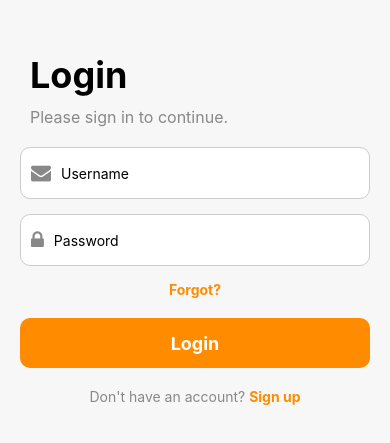
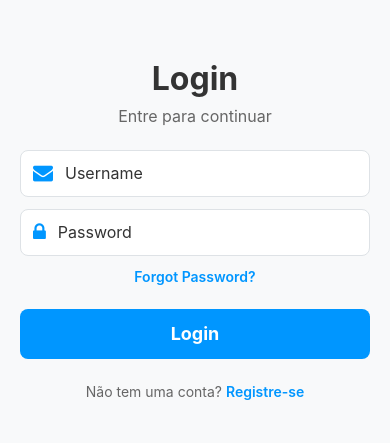
Before and after one commit to elencabral1/ListaTarefas_Front, a React Native app: screen /Login in a window 390 px wide. Shown: the part 193-636 px from the top of the page. Built offline with nearby package versions, Linux system fonts and the light colour scheme.

Commit message:
Alteração no Design e Readme

```diff
--- a/src/screens/LoginScreen.tsx
+++ b/src/screens/LoginScreen.tsx
@@ -48,11 +48,11 @@ const LoginScreen: React.FC<Props> = ({ navigation }) => {
   return (
     <View style={styles.container}>
       <Text style={styles.title}>Login</Text>
-      <Text style={styles.subtitle}>Please sign in to continue.</Text>
+      <Text style={styles.subtitle}>Entre para continuar</Text>
       {errorMessage && <Text style={styles.error}>{errorMessage}</Text>}
 
       <View style={styles.inputContainer}>
-        <FontAwesome name="envelope" size={20} color="#888" style={styles.icon} />
+        <FontAwesome name="envelope" size={20} color="#0096FF" style={styles.icon} />
         <TextInput
           style={styles.input}
           placeholder="Username"
@@ -62,7 +62,7 @@ const LoginScreen: React.FC<Props> = ({ navigation }) => {
       </View>
 
       <View style={styles.inputContainer}>
-        <FontAwesome name="lock" size={20} color="#888" style={styles.icon} />
+        <FontAwesome name="lock" size={20} color="#0096FF" style={styles.icon} />
         <TextInput
           style={styles.input}
           placeholder="Password"
@@ -73,15 +73,15 @@ const LoginScreen: React.FC<Props> = ({ navigation }) => {
       </View>
 
       <TouchableOpacity onPress={() => navigation.navigate('ForgotPassword')}>
-        <Text style={styles.forgotPassword}>Forgot?</Text>
+        <Text style={styles.forgotPassword}>Forgot Password?</Text>
       </TouchableOpacity>
       <TouchableOpacity style={styles.loginButton} onPress={handleLogin}>
         <Text style={styles.loginButtonText}>Login</Text>
       </TouchableOpacity>
       <Text style={styles.signupText}>
-        Don't have an account?{' '}
+        Não tem uma conta?{' '}
         <Text style={styles.signupLink} onPress={() => navigation.navigate('Register')}>
-          Sign up
+          Registre-se
         </Text>
       </Text>
     </View>
@@ -96,75 +96,74 @@ const styles = StyleSheet.create({
     justifyContent: 'center',
     alignItems: 'center',
     padding: 20,
-    backgroundColor: '#f7f7f7',
+    backgroundColor: '#F8F9FA',
   },
   title: {
-    fontSize: 36,
-    fontWeight: 'bold',
-    color: '#000',
-    alignSelf: 'flex-start',
-    marginBottom: 10,
-    marginLeft: 10, // Alinha o título à esquerda
+    fontSize: 32,
+    fontWeight: '700',
+    color: '#333',
+    marginBottom: 8,
   },
   subtitle: {
     fontSize: 16,
-    color: '#888',
-    marginBottom: 20,
-    alignSelf: 'flex-start',
-    marginLeft: 10,
+    color: '#666',
+    marginBottom: 24,
   },
   error: {
-    color: 'red',
+    color: '#D9534F',
     textAlign: 'center',
-    marginBottom: 10,
+    marginBottom: 12,
   },
   inputContainer: {
     flexDirection: 'row',
     alignItems: 'center',
     width: '100%',
-    maxWidth: 400,
-    backgroundColor: '#fff',
+    maxWidth: 360,
+    backgroundColor: '#FFF',
     borderWidth: 1,
-    borderColor: '#ccc',
-    borderRadius: 10,
-    marginBottom: 15,
-    paddingHorizontal: 10,
+    borderColor: '#DEE2E6',
+    borderRadius: 8,
+    marginBottom: 12,
+    paddingHorizontal: 12,
+    elevation: 1, // Add shadow for modern look
   },
   icon: {
-    marginRight: 10,
+    marginRight: 12,
   },
   input: {
     flex: 1,
-    height: 50,
+    height: 45,
+    fontSize: 16,
+    color: '#333',
   },
   forgotPassword: {
     alignSelf: 'flex-end',
-    color: '#FF8C00',
-    fontWeight: 'bold',
-    marginBottom: 20,
+    color: '#0096FF',
+    fontWeight: '600',
+    marginBottom: 24,
   },
   loginButton: {
     width: '100%',
-    maxWidth: 400,
+    maxWidth: 360,
     height: 50,
-    backgroundColor: '#FF8C00',
-    borderRadius: 10,
+    backgroundColor: '#0096FF',
+    borderRadius: 8,
     justifyContent: 'center',
     alignItems: 'center',
-    marginBottom: 20,
+    marginBottom: 24,
   },
   loginButtonText: {
-    color: '#fff',
+    color: '#FFF',
     fontSize: 18,
-    fontWeight: 'bold',
+    fontWeight: '700',
   },
   signupText: {
-    color: '#888',
+    color: '#666',
     fontSize: 14,
   },
   signupLink: {
-    color: '#FF8C00',
-    fontWeight: 'bold',
+    color: '#0096FF',
+    fontWeight: '600',
   },
 });
 
```
Also changed, not shown: 2 other files (tests, documents, lock files or other folders).
